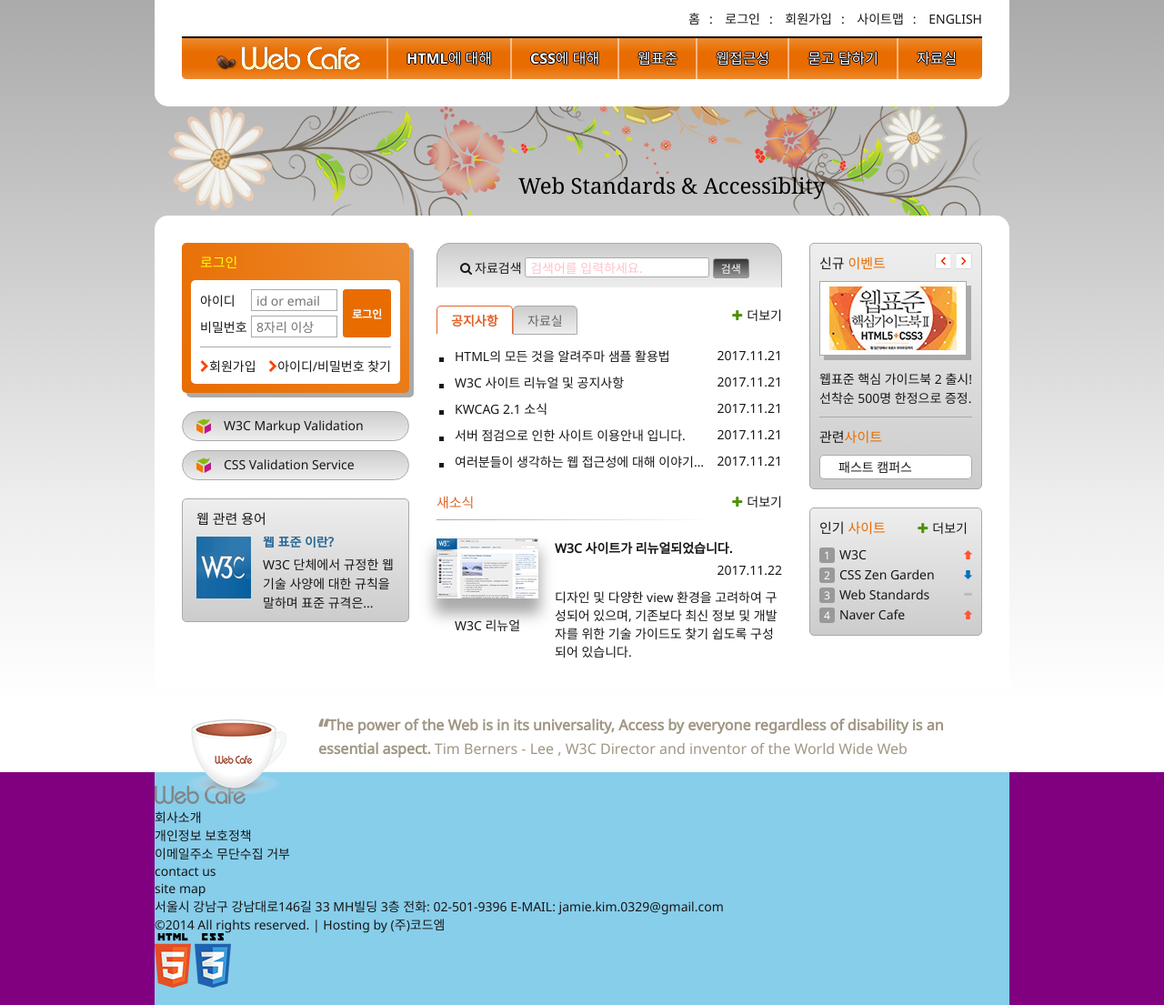
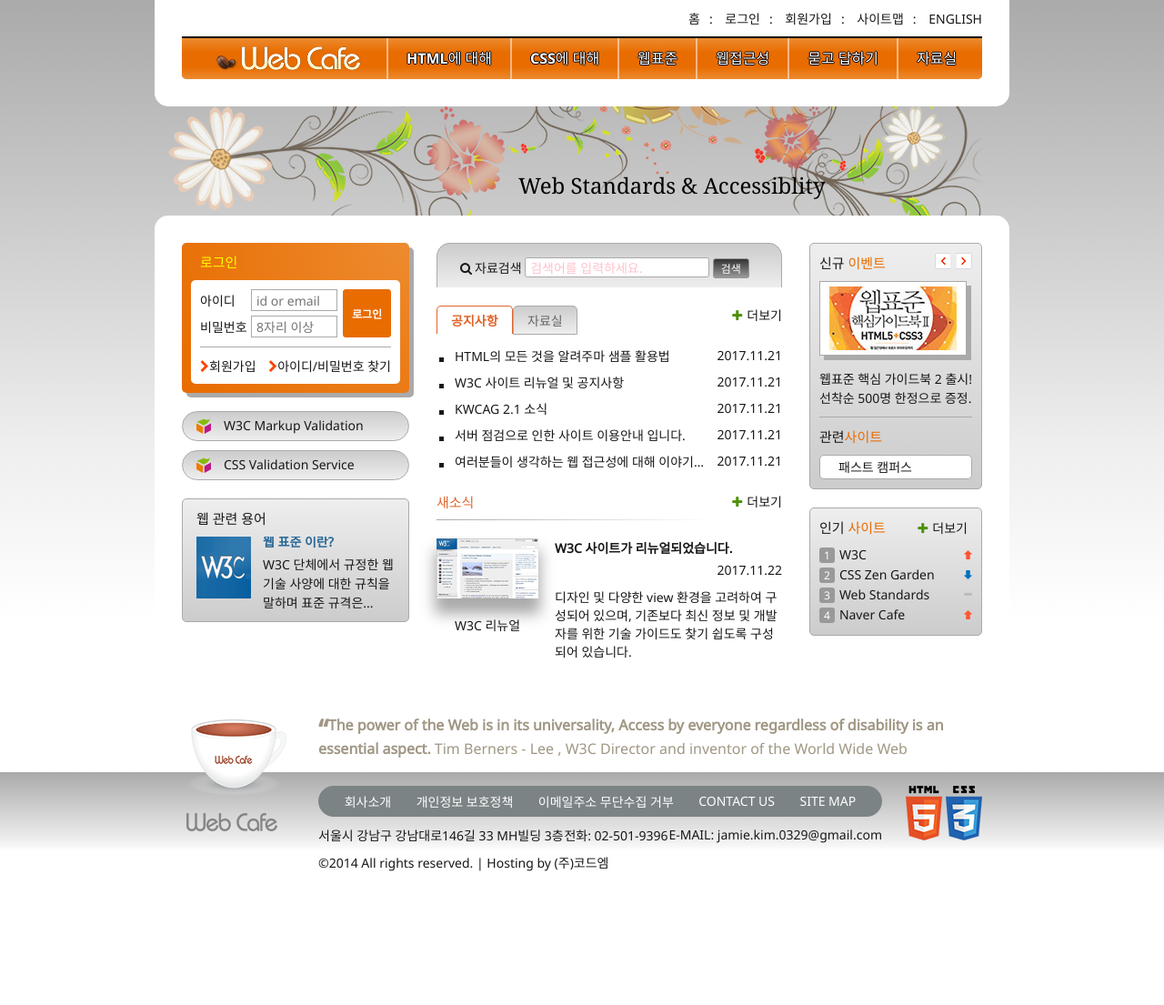
Before and after one commit to stared329/www, a plain HTML site: page index.html in a window 1280 px wide. Shown: the whole page at 91% size. After the commit the page ends 973 px from the top, so only its background shows below. Drawn offline with nearby package versions, Linux system fonts and the light colour scheme; a script that the page names is missing.

Commit message:
푸터 디자인 완성

```diff
--- a/css/style.css
+++ b/css/style.css
@@ -964,10 +964,50 @@ figcaption {
 .slogan q::after {
   content: "";
 }
+
+/* 푸터 */
+
 .footer-bg {
-  background-color: purple;
+  background: #ccc linear-gradient(to bottom, #aaa 0%, #ccc 30%, #eee 60%, #fff 70%, #fff 100%);
 }
 .footer {
-  background-color: skyblue;
-  padding: 15px 0;
+  padding: 15px 140px 15px 180px;
+  position: relative;
 }
+
+/* 푸터 로고 및 뱃지 */
+
+.footer-logo {
+  position: absolute;
+  left: 35px;
+  top: 45px;
+}
+.tech-logo {
+  position: absolute;
+  right: 30px;
+  top: 15px;
+}
+
+/* 가이드 링크 */
+
+.guide {
+  background: #7b8385;
+  color: #fff;
+  border-radius: 20px;
+  padding: 2px 15px;
+  display: flex;
+  justify-content: space-around;
+}
+.guide a {
+  padding: 5px 10px;
+  display: block;
+  text-transform: uppercase;
+}
+
+/* 주소 및 저작권 */
+
+address {
+  margin: 10px 0;
+  display: flex;
+  justify-content: space-between;
+}
```
